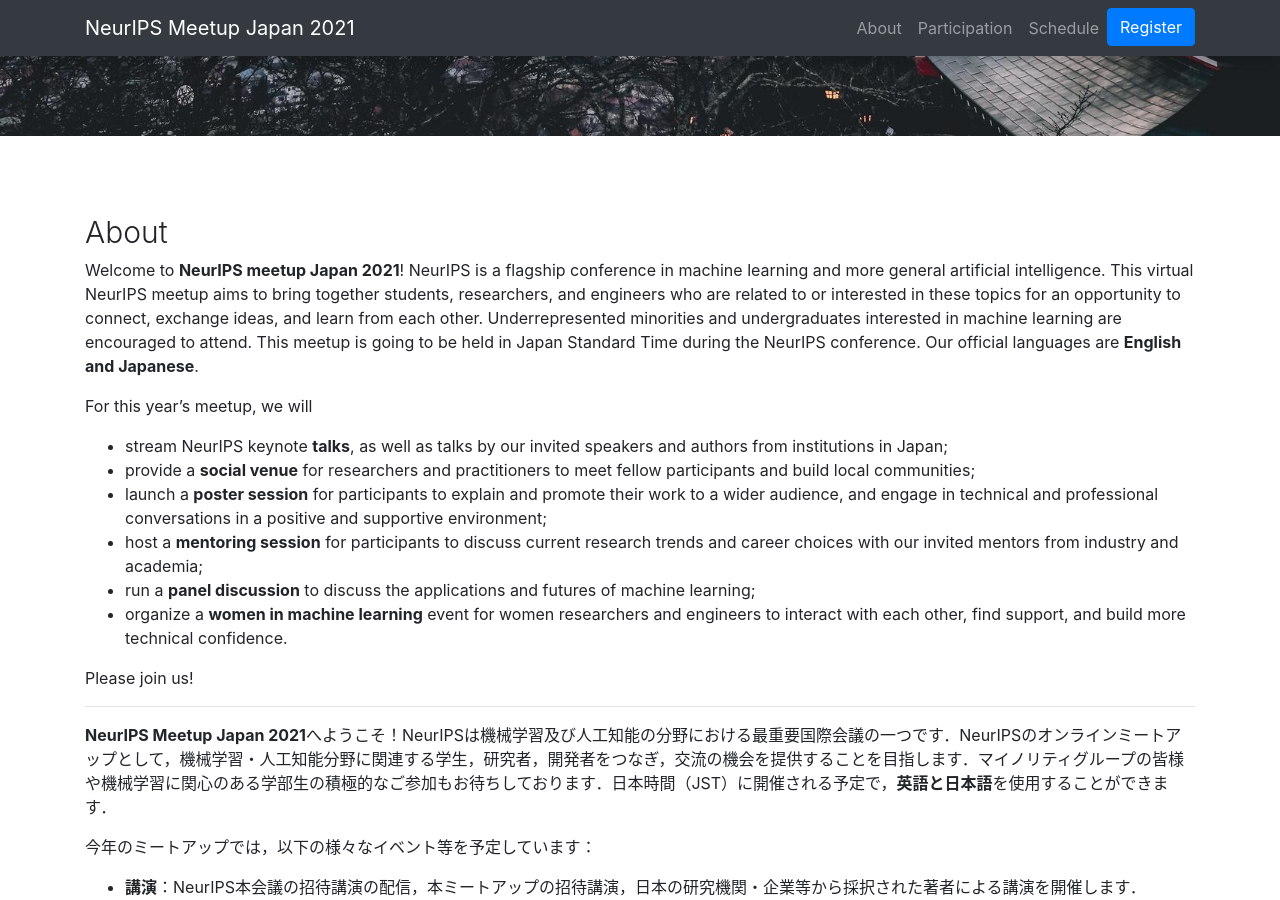
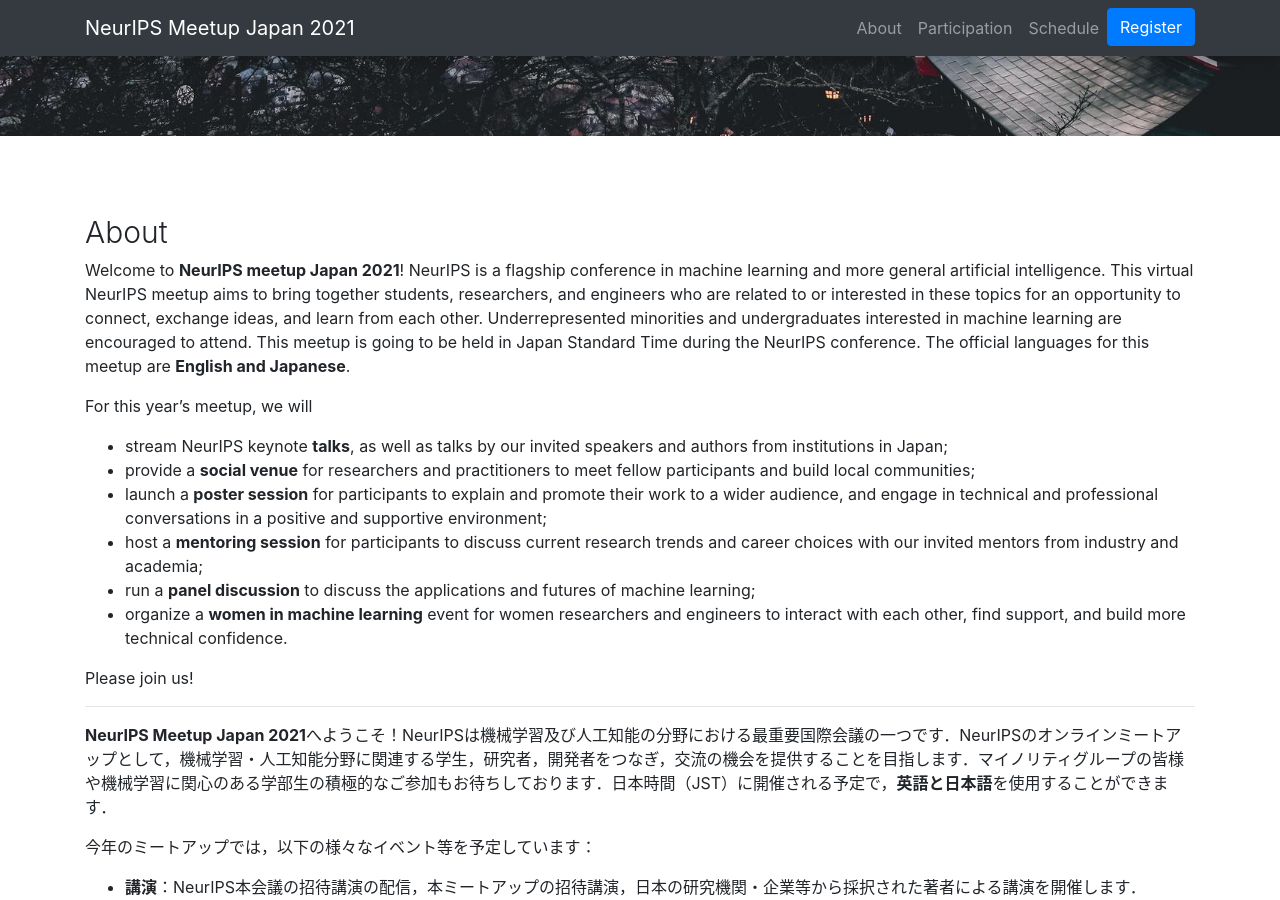
Before and after one commit to NeurIPSMeetupJapan/neuripsmeetupjapan.github.io, a Jekyll site: the page built from index.md, in a window 1280 px wide and 900 px high, scrolled down 764 px. Built offline with Jekyll 4.4.1, drawn with Linux system fonts in a browser that asks for light colours.

Commit message:
Update index.md

```diff
--- a/index.md
+++ b/index.md
@@ -10,7 +10,7 @@
 This virtual NeurIPS meetup aims to bring together students, researchers, and engineers who are related to or interested in these topics for an opportunity to connect, exchange ideas, and learn from each other.
 Underrepresented minorities and undergraduates interested in machine learning are encouraged to attend.
 This meetup is going to be held in Japan Standard Time during the NeurIPS conference.
-Our official languages are **English and Japanese**.
+The official languages for this meetup are **English and Japanese**.
 
 For this year's meetup, we will
 
```
